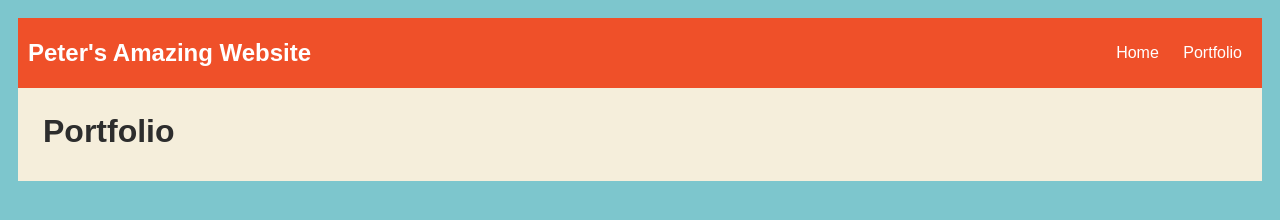
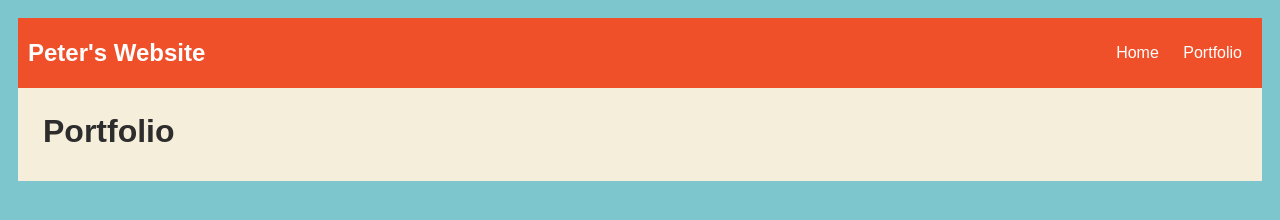
Before and after one commit to airglo/airglo.github.io, a plain HTML site: page portfolio.html in a window 1280 px wide. Drawn offline with nearby package versions, Linux system fonts and the light colour scheme; no server answers.

Commit message:
a basic website

```diff
--- a/portfolio.html
+++ b/portfolio.html
@@ -82,7 +82,7 @@
 
     <body>
         <nav>
-            <header>Peter's Amazing Website</header>
+            <header>Peter's Website</header>
             <ul>
                 <li><a href="index.html">Home</a>
                 </li>
```
